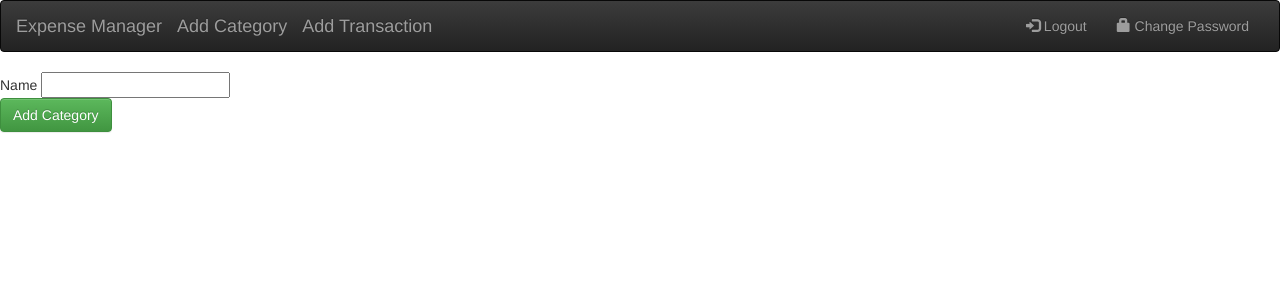
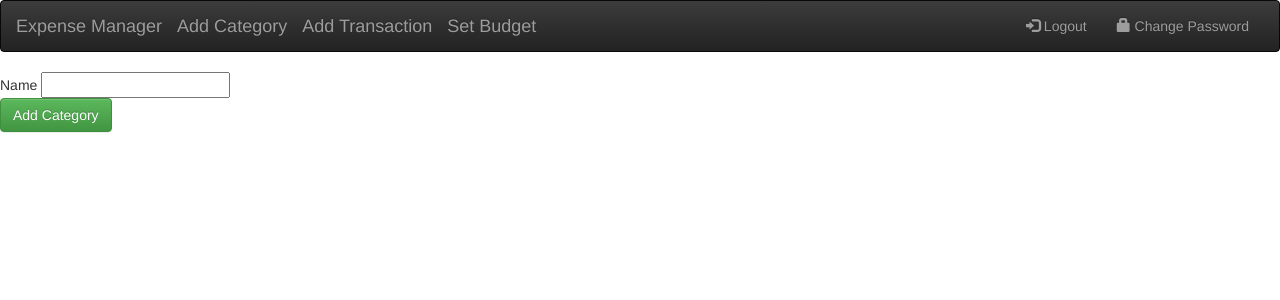
Before and after one commit to iamads/miniature-pancake, a Django app: page /expensemanager/addcategory/ in a window 1280 px wide. Shown: the top 300 px of the page. Run offline with Django 3.2, Linux system fonts and the light colour scheme; the visitor is signed in with stand-in values (Sample User, id 1); some libraries are stand-ins or nearby versions.

Commit message:
Fix for budget

```diff
--- a/expensemanager/forms.py
+++ b/expensemanager/forms.py
@@ -1,5 +1,5 @@
 from django import forms
-from expensemanager.models import Transaction, Category
+from expensemanager.models import Transaction, Category, Budget
 
 
 class CategoryForm(forms.ModelForm):
@@ -29,3 +29,12 @@ class TransactionForm(forms.ModelForm):
             'transaction_date': forms.DateInput(attrs={'class': 'datepicker'}),
             'is_debit': forms.RadioSelect
             }
+
+
+class BudgetForm(forms.ModelForm):
+    monthly = forms.IntegerField(help_text="Monthly Budget")
+    yearly = forms.IntegerField(help_text = "Yearly Budget")
+
+    class Meta:
+        model = Budget
+        exclude = ('user',)
--- a/expensemanager/models.py
+++ b/expensemanager/models.py
@@ -22,7 +22,7 @@ class Transaction(models.Model):
         return self.name
 
 
-class Budgets(models.Model):
+class Budget(models.Model):
     user = models.OneToOneField(User)
     monthly = models.IntegerField(default=0)
-    yearly = models.IntegerField(default=0)
+    yearly =  models.IntegerField(default=0)
--- a/expensemanager/urls.py
+++ b/expensemanager/urls.py
@@ -6,4 +6,5 @@ urlpatterns = [
         url(r'^$', views.dashboard, name='dashboard'),
         url(r'^addtransaction/', views.addtransaction, name="add_transaction"),
         url(r'^addcategory/', views.addcategory, name="add_category"),
+        url(r'^setbudget/', views.setbudget, name="set_category"),
 ]
--- a/expensemanager/views.py
+++ b/expensemanager/views.py
@@ -1,17 +1,20 @@
 from django.shortcuts import render, redirect
 from django.contrib.auth.decorators import login_required
-from models import Transaction, Category
-from forms import CategoryForm, TransactionForm
+from models import Transaction, Category, Budget
+from forms import CategoryForm, TransactionForm, BudgetForm
 # Create your views here.
-from django.http import HttpResponse
 from datetime import date
-
+from django.core.exceptions import ObjectDoesNotExist
 
 def dashboard(request):
     if request.user.is_authenticated():
         user = request.user
         transactions = Transaction.objects.filter(
             user=user, transaction_date__month=date.today().month)
+        try:
+            monthlybudget = Budget.objects.get(user=user).monthly
+        except ObjectDoesNotExist:
+            monthlybudget = 0
         categorical_transactions = {}
         for transaction in transactions:
             category = str(transaction.category)
@@ -23,6 +26,7 @@ def dashboard(request):
         return render(
             request, "expensemanager/dashboard.html",
             {'transactions': transactions,
+             'monthly_budget': monthlybudget,
              'categorical_transactions': categorical_transactions,
              'spent_this_month': spent_this_month})
     else:
@@ -60,3 +64,20 @@ def addcategory(request):
     else:
         form = CategoryForm()
     return render(request, "expensemanager/addcategory.html", {"form": form})
+
+
+@login_required
+def setbudget(request):
+    if request.method == "POST":
+        form = BudgetForm(request.POST)
+        if form.is_valid():
+            budget_form = form.save(commit=False)
+            budget_form.user = request.user
+            budget_form.save()
+            return redirect("/expensemanager/")
+        else:
+            print form.errors
+
+    else:
+        form = BudgetForm()
+    return render(request, "expensemanager/setbudget.html", {"form": form})
--- a/templates/base.html
+++ b/templates/base.html
@@ -30,7 +30,7 @@
       {% if user.is_authenticated %}
 	    <a class="navbar-brand" href = "/expensemanager/addcategory/">Add Category</a>
 	    <a class="navbar-brand" href = "/expensemanager/addtransaction/">Add Transaction</a>
-
+	    <a class="navbar-brand" href = "/expensemanager/setbudget/">Set Budget</a>
         <ul class="nav navbar-nav navbar-right">
         <li><a href="{% url 'auth_logout' %}"><span class="glyphicon glyphicon-log-in"></span> Logout</a></li>
         <li><a href="{% url 'auth_password_change' %}"><span class="glyphicon glyphicon-lock"></span> Change Password</a></li>
--- a/templates/expensemanager/addcategory.html
+++ b/templates/expensemanager/addcategory.html
@@ -2,12 +2,6 @@
 {% block content %}
     <div>
         <form method="post" action="expensemanager/addcategory" class="form-inline" role="form">
-<!--	    {% csrf_token %}
-            <label>Name: <input type="text" name="name"></label>
-	    <label>Is Public:
-		<input type="checkbox" name="public">
-	    </label>
-	    -->
 
             {% csrf_token %}
             {% for hidden in form.hidden_fields %}
--- a/templates/expensemanager/dashboard.html
+++ b/templates/expensemanager/dashboard.html
@@ -40,7 +40,7 @@ $( document ).ready(function() {
 
 	</div>
 	<div align = "right">
-		Total expenses this month : Rs {{  spent_this_month }}<br />
+		Total expenses this month : Rs {{  spent_this_month }} {% if monthly_budget != 0 %} / {{ monthly_budget }} {% endif %}<br />
 		<ul>
 		{% for category, amount in categorical_transactions.items %}
 			<li>{{ category }}: Rs {{ amount }}<br /></li>
```
Also changed, not shown: 4 other files.
